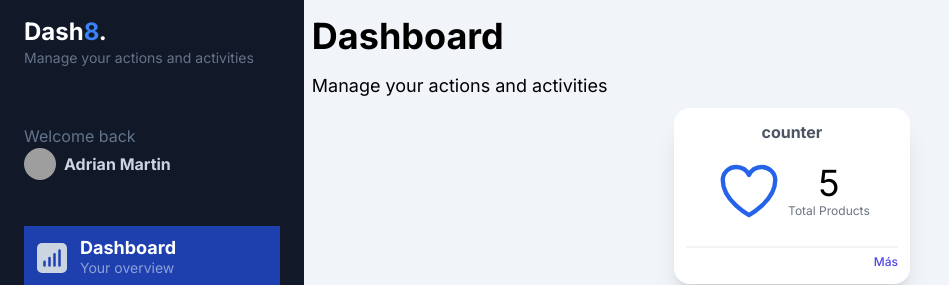
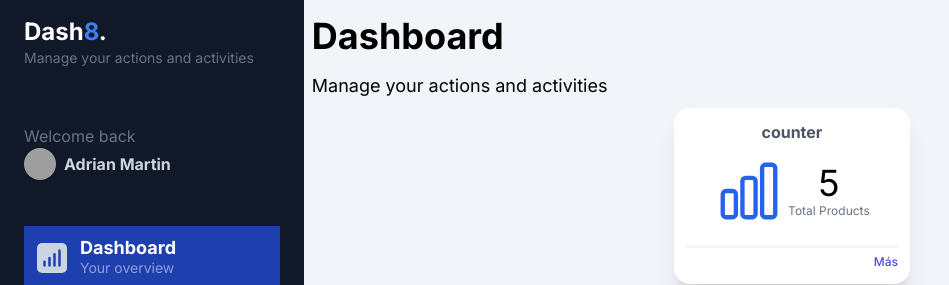
Before and after one commit to admartinbarcelo/next-test-dashboard, a Next.js app: page /dashboard/main in a window 1280 px wide. Shown: the top 285 px of the page, without its empty margins (0-949 px from the left). Built offline with nearby package versions, Linux system fonts and the light colour scheme; grey boxes are pictures that could not be loaded.

Commit message:
Update WidgetsGrid component with new icons

```diff
--- a/src/components/dashboard/WidgetsGrid.tsx
+++ b/src/components/dashboard/WidgetsGrid.tsx
@@ -2,7 +2,7 @@
 
 
 import { SimpleWidget } from "./SimpleWidget"
-import { HiOutlineHeart } from "react-icons/hi2"
+import { HiOutlineChartBar, HiOutlineHeart } from "react-icons/hi2"
 import { useAppSelector } from "@/store";
 
 
@@ -15,7 +15,7 @@ export const WidgetsGrid = () => {
             title={`${inCart}`}
             subTitle="Total Products"
             label="counter"
-            icon={<HiOutlineHeart size={ 70 } className="text-blue-600" />}
+            icon={<HiOutlineChartBar size={ 70 } className="text-blue-600" />}
             href="/dashboard/counter"
         />
       </div>
```
